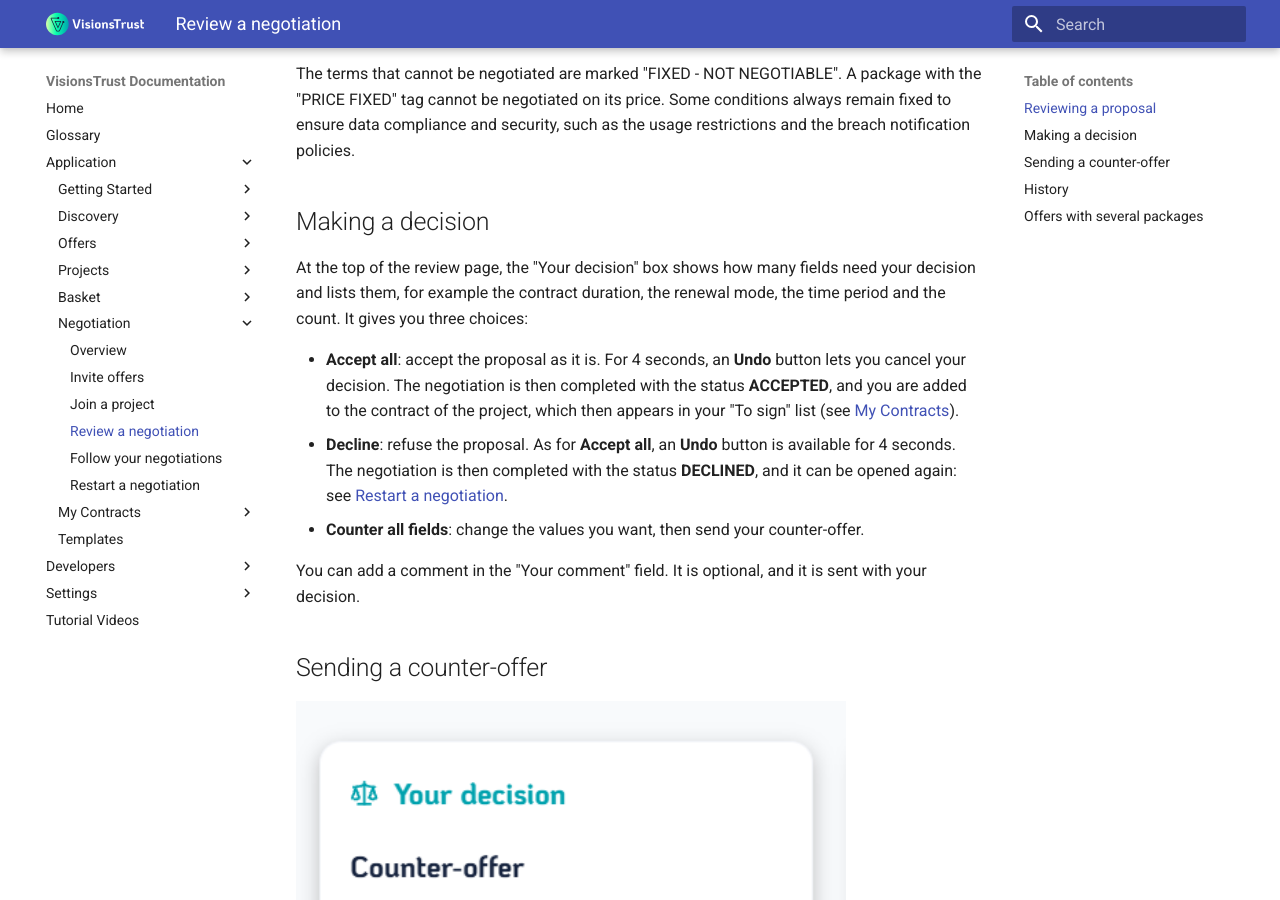
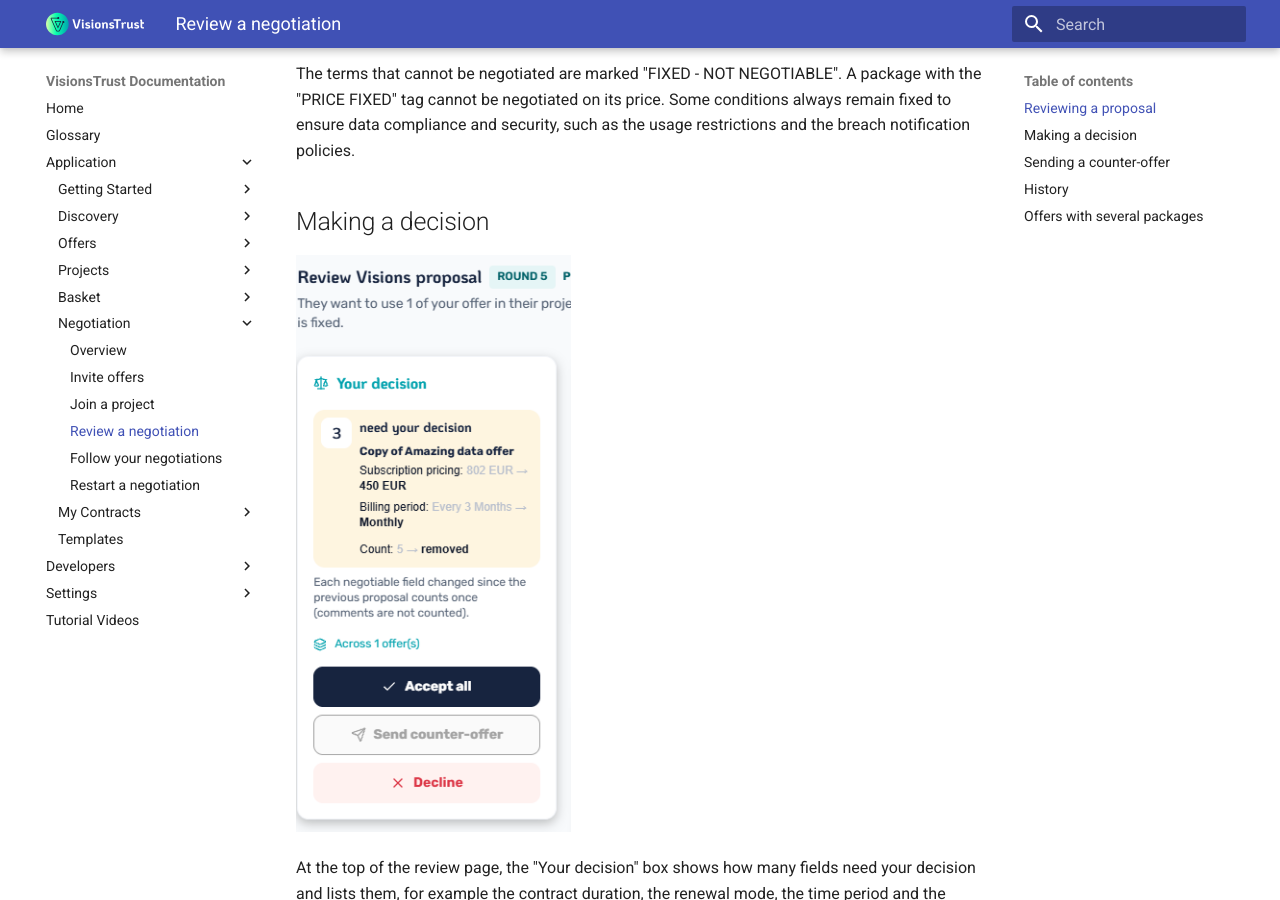
Before and after one commit to VisionsOfficial/visionstrust-docs, an MkDocs documentation site: the page built from docs/application/negotiation/negotiation.md, in a window 1280 px wide and 900 px high, scrolled down 766 px. Built offline with MkDocs 1.6.1 and Material for MkDocs 9.7.7, drawn with Linux system fonts in a browser that asks for light colours.

Commit message:
docs: add the Your decision image to Review a negotiation

```diff
--- a/docs/application/negotiation/negotiation.md
+++ b/docs/application/negotiation/negotiation.md
@@ -13,6 +13,8 @@ The review page shows the project, then the offers of the negotiation, one by on
 The terms that cannot be negotiated are marked "FIXED - NOT NEGOTIABLE". A package with the "PRICE FIXED" tag cannot be negotiated on its price. Some conditions always remain fixed to ensure data compliance and security, such as the usage restrictions and the breach notification policies.
 
 ## Making a decision
+
+<p><img src="../../images/negotiation-decision.png" alt="The Your decision box" width="40%"></p>
 
 At the top of the review page, the "Your decision" box shows how many fields need your decision and lists them, for example the contract duration, the renewal mode, the time period and the count. It gives you three choices:
 
```
Also changed, not shown: docs/images/negotiation-decision.png (added).
